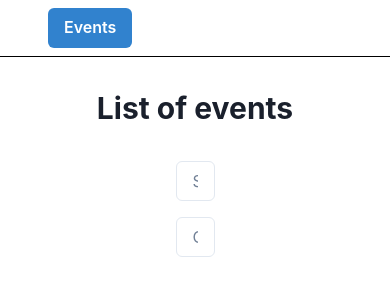
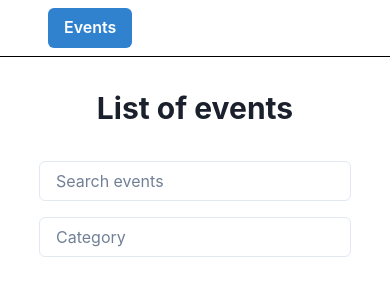
Before and after one commit to JacopsArt/EventsApp, a React (Vite) app: page / in a window 390 px wide. Shown: the top 296 px of the page. Built offline with nearby package versions, Linux system fonts and the light colour scheme; no server answers.

Commit message:
fixed responsivenes of search- and category input

```diff
--- a/src/components/CategoryFilter.jsx
+++ b/src/components/CategoryFilter.jsx
@@ -7,13 +7,9 @@ const CategoryFilter = ({ value, onChange, categories }) => {
   }
 
   return (
-    <Box mx="auto" width="10%">
-      <Input
-        placeholder="Category"
-        value={value}
-        onChange={onChange}
-        mb="4"
-      />
+    <Box mx="auto" width={{ base: "80%", md: "40%", lg: "20%" }}>
+      {" "}
+      <Input placeholder="Category" value={value} onChange={onChange} mb="4" />
     </Box>
   );
 };
--- a/src/components/SearchInput.jsx
+++ b/src/components/SearchInput.jsx
@@ -3,7 +3,9 @@ import { Input, Box } from "@chakra-ui/react";
 
 const SearchInput = ({ value, onChange }) => {
   return (
-    <Box mx="auto" width="10%">
+    <Box mx="auto" width={{ base: "80%", md: "40%", lg: "20%" }}>
+      {" "}
+
       <Input
         placeholder="Search events"
         value={value}
```
